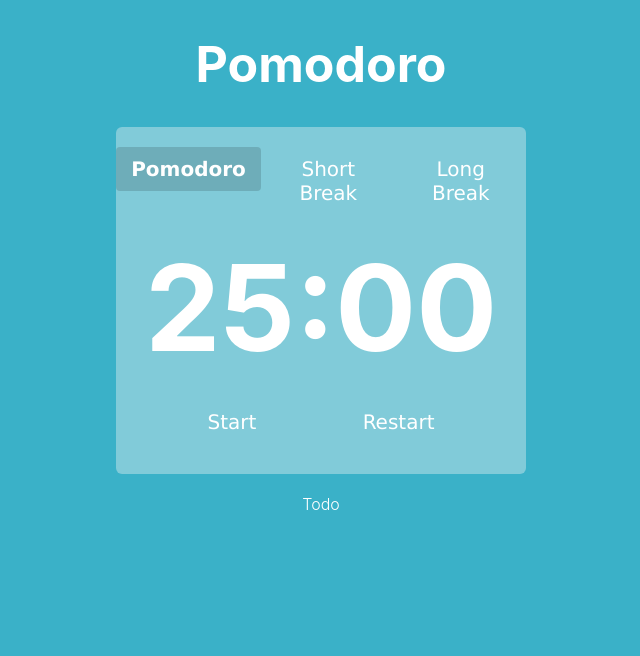
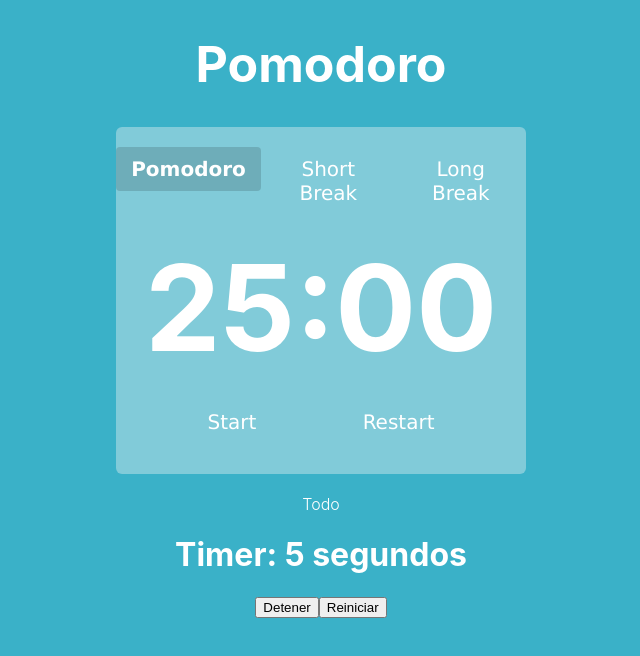
Before and after one commit to vk62001/pomodoro-web, a React (Vite) app: page / in a window 1280 px wide. Shown: the top 656 px of the page, without its empty margins (319-959 px from the left). Built offline with nearby package versions, Linux system fonts and the light colour scheme.

Commit message:
add custom hook

```diff
--- /dev/null
+++ b/src/CustomHook/useTimer.tsx
@@ -0,0 +1,36 @@
+import { useState, useEffect } from 'react';
+
+const useTimer = (initialTime: number = 0) => {
+  const [time, setTime] = useState<number>(initialTime);
+  const [isRunning, setIsRunning] = useState<boolean>(true);
+
+  let timerId: ReturnType<typeof setInterval>;
+
+  const stopTimer = () => {
+    setTime(initialTime);
+    setIsRunning(false);
+  };
+
+  const startTimer = () => {
+    timerId = setInterval(() => {
+      setTime((prevTime) => prevTime + 1);
+    }, 1000);
+  };
+
+  useEffect(() => {
+
+    if (isRunning) {
+      startTimer();
+    } else {
+      clearInterval(timerId);
+    }
+
+    return () => {
+      clearInterval(timerId);
+    };
+  }, [initialTime, isRunning]);
+
+  return { time, isRunning, setIsRunning, stopTimer };
+};
+
+export default useTimer;
--- a/src/components/Todo.tsx
+++ b/src/components/Todo.tsx
@@ -1,5 +1,24 @@
+import useTimer from '../CustomHook/useTimer';
+
 export const Todo = () => {
+    const { time, isRunning, setIsRunning, stopTimer } = useTimer();
+
+  const handleToggleTimer = () => {
+    setIsRunning((prevIsRunning) => !prevIsRunning);
+  };
+
+  const handleResetTimer = () => {
+    if (stopTimer) {
+      stopTimer();
+    }
+    setIsRunning(true);
+  };
     return (
+        <>
         <div>Todo</div>
+        <h1>Timer: {time} segundos</h1>
+         <button onClick={handleToggleTimer}>{isRunning ? 'Detener' : 'Iniciar'}</button>
+            <button onClick={handleResetTimer}>Reiniciar</button>
+        </>
     )
 }
```
